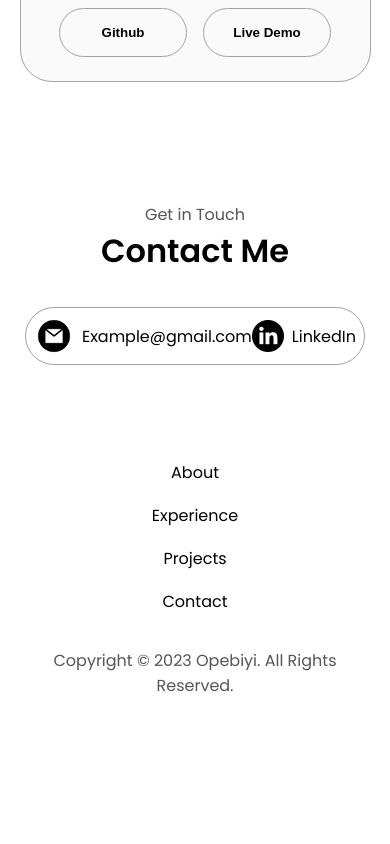
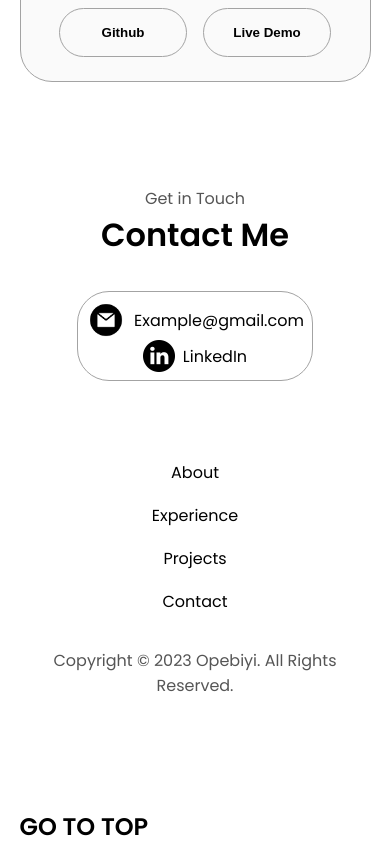
Before and after one commit to femiopebiyi/another-responsive, a plain HTML site: page index.html in a window 390 px wide. Shown: the part 4429-5273 px from the top of the page. Before the commit the page ends 5218 px from the top, so only its background shows below. Drawn offline with Linux system fonts and the light colour scheme.

Commit message:
go to top

```diff
--- a/index.html
+++ b/index.html
@@ -12,7 +12,7 @@
 
 <body>
     <nav id="desktop-nav">
-        <div class="logo">Opebiyi</div>
+        <div class="logo" id="up">Opebiyi</div>
         <div>
             <ul class="nav-links">
                 <li><a href="#about">About</a></li>
@@ -244,7 +244,7 @@
                 <img src="./assets/email.png" alt="Email icon" class="icon contact-icon email-icon" />
                 <p><a href="mailto:examplemail@gmail.com">Example@gmail.com</a></p>
             </div>
-            <div class="contact-info-container">
+            <div class="contact-info-container" id="in">
                 <img src="./assets/linkedin.png" alt="LinkedIn icon" class="icon contact-icon" />
                 <p><a href="https://www.linkedin.com">LinkedIn</a></p>
             </div>
@@ -263,6 +263,7 @@
         </nav>
         <p>Copyright &#169; 2023 Opebiyi. All Rights Reserved.</p>
     </footer>
+    <p class="top"><a href="#top" class="up">GO TO TOP</a></p>
     <script src="script.js"></script>
 </body>
 
--- a/mediaqueries.css
+++ b/mediaqueries.css
@@ -86,9 +86,17 @@
     .btn-container {
         flex-wrap: wrap;
     }
+    .contact-info-upper-container{
+        display: flex;
+        flex-direction: column;
+    }
+    #in{
+
+    }
 
     .contact-info-container {
-        margin: 0;
+        margin: 0px;
+
     }
 
     .contact-info-container p,
--- a/style.css
+++ b/style.css
@@ -709,3 +709,9 @@ footer {
 footer p {
     text-align: center;
 }
+.top{
+    margin-top: 5%;
+    margin-left: 5%;
+    font-weight: 700;
+    font-size: 1.5rem;
+}
```
